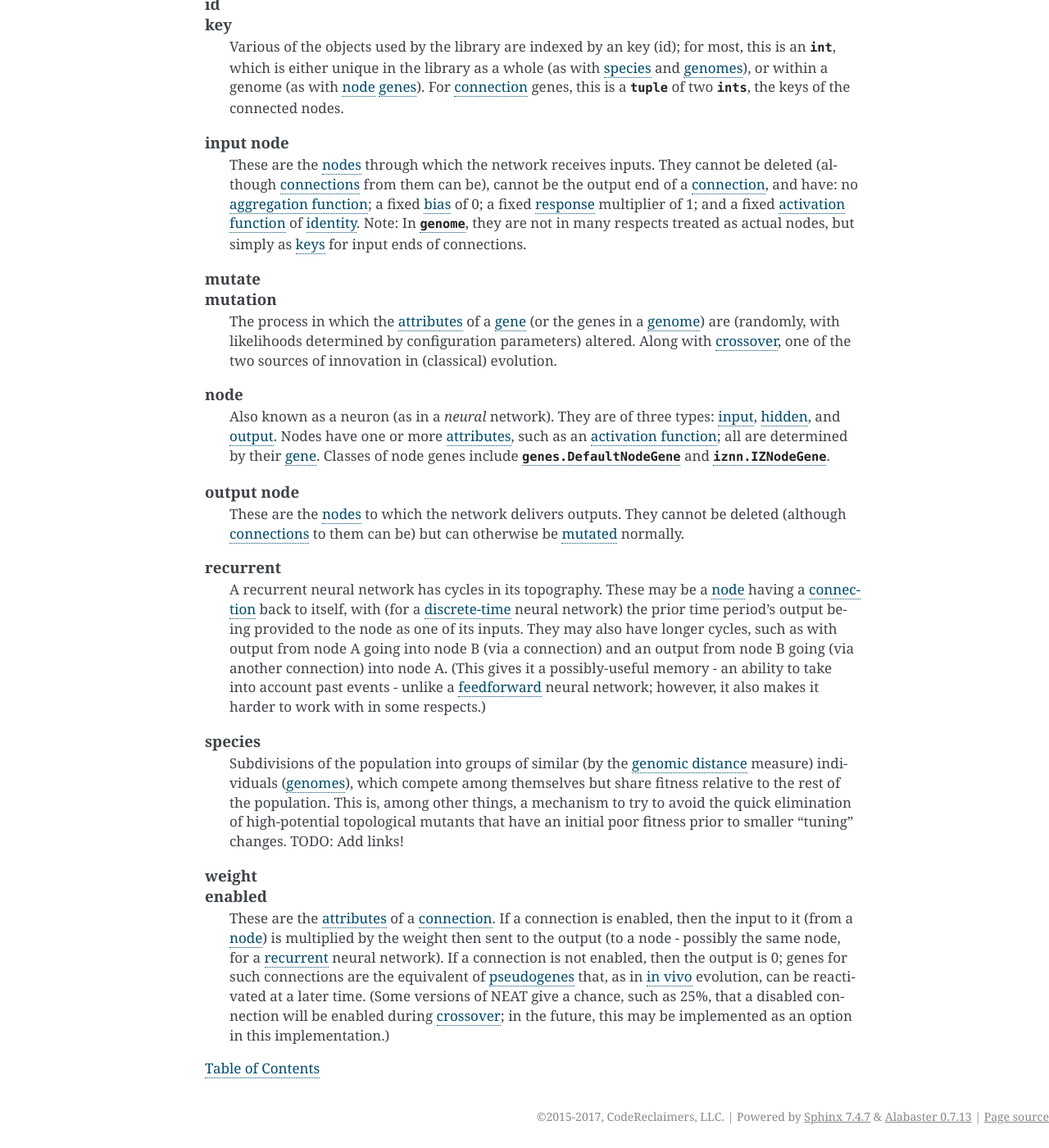
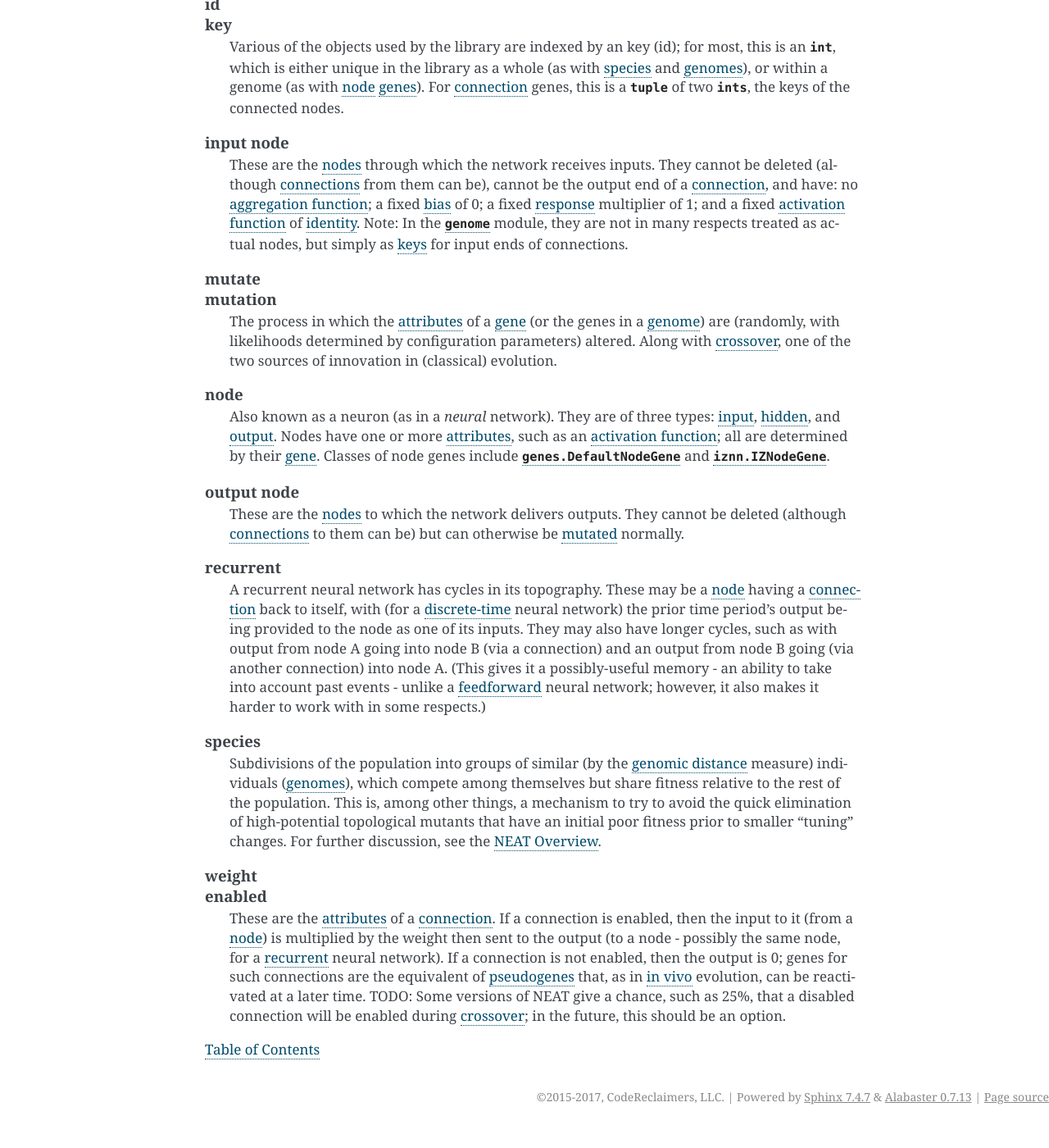
Before and after one commit to CodeReclaimers/neat-python, a Sphinx documentation site: the page built from docs/glossary.rst, in a window 1280 px wide and 1400 px high, scrolled down 1976 px. Shown: the whole window at 82% size. Built offline with Sphinx 7.4.7, drawn with Linux system fonts in a browser that asks for light colours; after the commit the page ends 3353 px from its top, so only the background shows below that; some of the changed text lies outside the part shown.

Commit message:
Add more links; further typo fixes

```diff
--- a/docs/config_file.rst
+++ b/docs/config_file.rst
@@ -382,3 +382,5 @@
 * *weight_replace_rate*
     The probability that :term:`mutation` will replace the weight of a connection with a newly :py:meth:`chosen <attributes.FloatAttribute.init_value>`
     random value (as if it were a new connection).
+
+:ref:`Table of Contents <toc-label>`
--- a/docs/glossary.rst
+++ b/docs/glossary.rst
@@ -16,7 +16,7 @@
   response
     These are the :term:`attributes` of a :term:`node`. They determine the output of a node as follows:
     :math:`\begin{equation}\operatorname{activation}(bias + (response * \operatorname{aggregation}(inputs)))\end{equation}`
-    For available activation functions, see :ref:`activation-functions-label`
+    For available activation functions, see :ref:`activation-functions-label`; for adding new ones, see :ref:`customization-label`.
 
   node
     Also known as a neuron (as in a *neural* network). They are of three types:
@@ -27,8 +27,8 @@
   input node
     These are the :term:`nodes <node>` through which the network receives inputs. They cannot be deleted (although :term:`connections <connection>`
     from them can be), cannot be the output end of a :term:`connection`, and have: no :term:`aggregation function`; a fixed :term:`bias` of 0; a
-    fixed :term:`response` multiplier of 1; and a fixed :term:`activation function` of :ref:`identity <identity-label>`. Note: In :py:mod:`genome`, they are not
-    in many respects treated as actual nodes, but simply as :term:`keys <key>` for input ends of connections.
+    fixed :term:`response` multiplier of 1; and a fixed :term:`activation function` of :ref:`identity <identity-label>`. Note: In the :py:mod:`genome` module,
+    they are not in many respects treated as actual nodes, but simply as :term:`keys <key>` for input ends of connections.
 
   hidden node
     These are the :term:`nodes <node>` other than :term:`input nodes <input node>` and :term:`output nodes <output node>`. In the original
@@ -38,12 +38,12 @@
   homologous
     Descended from a common ancestor; two genes in NEAT from different genomes are either homologous or :term:`disjoint`/excess. In NEAT, two
     genes that are homologous will have the same :term:`key`/id. For :term:`node` genes, the key is an `int` incremented with each newly-created node;
-    for :term:`connection` genes, the key is a `tuple` of the keys of the nodes being connected. TODO: Explain further.
+    for :term:`connection` genes, the key is a `tuple` of the keys of the nodes being connected. For further discussion, see the :ref:`neat-overview-label`.
 
   disjoint
   excess
     These are genes in NEAT not descended from a common ancestor - i.e., not :term:`homologous`. This implementation of NEAT, like most, does
-    not distinguish between disjoint and excess genes. TODO: Explain further.
+    not distinguish between disjoint and excess genes. For further discussion, see the :ref:`neat-overview-label`.
 
   output node
     These are the :term:`nodes <node>` to which the network delivers outputs. They cannot be deleted (although :term:`connections <connection>` to
@@ -55,8 +55,8 @@
     multiplied by the weight then sent to the output (to a node - possibly the same node, for a :term:`recurrent` neural network).
     If a connection is not enabled, then the output is 0; genes for such connections are the equivalent of `pseudogenes
     <http://pseudogene.org/background.php>`_ that, as in `in vivo <https://en.wikipedia.org/wiki/In_vivo>`_ evolution, can be reactivated at a later time.
-    (Some versions of NEAT give a chance, such as 25%, that a disabled connection will be enabled during :term:`crossover`; in the future, this may be
-    implemented as an option in this implementation.)
+    TODO: Some versions of NEAT give a chance, such as 25%, that a disabled connection will be enabled during :term:`crossover`; in the future, this
+    should be an option.
 
   connection
     These connect between :term:`nodes <node>`, and give rise to the *network* in the term ``neural network``. For non-loopback (directly :term:`recurrent`)
@@ -88,8 +88,8 @@
     :py:class:`genome.DefaultGenome` and :py:class:`iznn.IZGenome`, and the object interface is described in :ref:`genome-interface-label`.
 
   genomic distance
-    An approximate measure of the difference between :term:`genomes <genome>`, used in dividing the population into :term:`species`. TODO: Explain
-    further, put in links, etc...
+    An approximate measure of the difference between :term:`genomes <genome>`, used in dividing the population into :term:`species`. For further
+    discussion, see the :ref:`neat-overview-label`.
 
   genetic distance
     The distance between two :term:`homologous` :term:`genes <gene>`, added up as part of the :term:`genomic distance`. Also sometimes used as
@@ -103,7 +103,8 @@
   species
     Subdivisions of the population into groups of similar (by the :term:`genomic distance` measure) individuals (:term:`genomes <genome>`),
     which compete among themselves but share fitness relative to the rest of the population. This is, among other things, a mechanism to try to avoid the
-    quick elimination of high-potential topological mutants that have an initial poor fitness prior to smaller "tuning" changes. TODO: Add links!
+    quick elimination of high-potential topological mutants that have an initial poor fitness prior to smaller "tuning" changes. For further discussion,
+    see the :ref:`neat-overview-label`.
 
   crossover
     The process in sexual reproduction in which two :term:`genomes <genome>` are combined. This involves the combination of :term:`homologous`
--- a/docs/module_summaries.rst
+++ b/docs/module_summaries.rst
@@ -1661,3 +1661,5 @@
 
       A wrapper for :py:meth:`save_genome_fitness`, :py:meth:`save_species_count`, and :py:meth:`save_species_fitness`;
       uses the default values for all three.
+
+:ref:`Table of Contents <toc-label>`
--- a/docs/neat_overview.rst
+++ b/docs/neat_overview.rst
@@ -1,3 +1,5 @@
+.. _neat-overview-label:
+
 NEAT Overview
 =============
 
```
